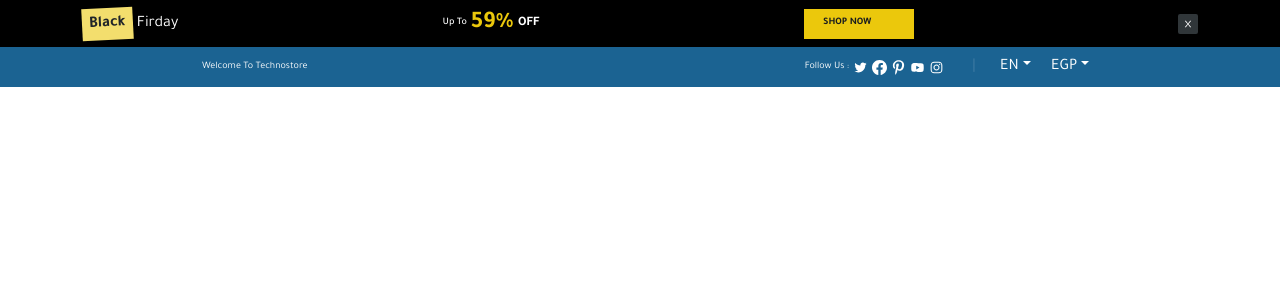
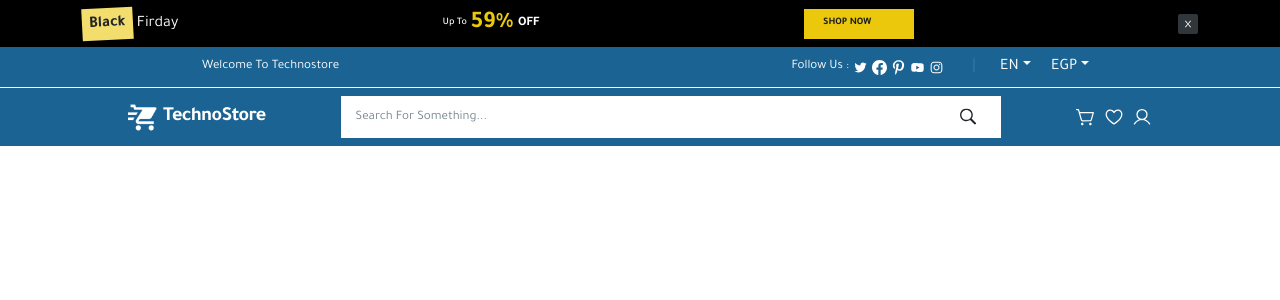
Before and after one commit to magedElshafey/technostore, a React (Create React App) app: page / in a window 1280 px wide. Shown: the top 300 px of the page. Built offline with nearby package versions, Linux system fonts and the light colour scheme; some icons are missing.

Commit message:
create main header

```diff
--- a/src/App.js
+++ b/src/App.js
@@ -8,6 +8,7 @@ import {
 } from "react-router-dom";
 import OfferHeader from "./components/layout/offerHeader/OfferHeader";
 import SettingsHeader from "./components/layout/settingsHeader/SettingsHeader";
+import MainHeader from "./components/layout/mainHeader/MainHeader";
 const App = () => {
   // handle scroll to top after page change
   function ScrollToTopAfterChangePage() {
@@ -23,6 +24,7 @@ const App = () => {
       <ScrollToTopAfterChangePage />
       <OfferHeader />
       <SettingsHeader />
+      <MainHeader />
     </Router>
   );
 };
--- /dev/null
+++ b/src/components/layout/mainHeader/MainHeader.jsx
@@ -0,0 +1,97 @@
+import React from "react";
+// style
+import style from "./mainHeader.module.css";
+// logo
+import logo from "../../../assets/Fast Cart.png";
+// icons
+import { GoSearch } from "react-icons/go";
+const MainHeader = () => {
+  return (
+    <div className={`d-none d-md-block ${style.mainDiv}`}>
+      <div className="container">
+        <div className="d-flex align-items-center justify-content-between">
+          {/*logo container*/}
+          <div className="d-flex align-items-center gap-1 text-white">
+            <img alt="logo/img" src={logo} className={style.logo} />
+            <p className={`m-0 p-0 text-white fw-bolder ${style.tecno}`}>
+              TechnoStore
+            </p>
+          </div>
+          {/*search container*/}
+          <div className={style.searchContainer}>
+            <input
+              className={style.inp}
+              placeholder="search for something..."
+              type="text"
+            />
+            <GoSearch className={style.icon} />
+          </div>
+          {/*cart , favourite , login */}
+          <div className="d-flex align-items-center gap-2">
+            <svg
+              xmlns="http://www.w3.org/2000/svg"
+              width="20"
+              height="20"
+              viewBox="0 0 32 32"
+              fill="none"
+            >
+              <path
+                d="M10 29C11.1046 29 12 28.1046 12 27C12 25.8954 11.1046 25 10 25C8.89543 25 8 25.8954 8 27C8 28.1046 8.89543 29 10 29Z"
+                fill="white"
+              />
+              <path
+                d="M23 29C24.1046 29 25 28.1046 25 27C25 25.8954 24.1046 25 23 25C21.8954 25 21 25.8954 21 27C21 28.1046 21.8954 29 23 29Z"
+                fill="white"
+              />
+              <path
+                d="M5.2875 9H27.7125L24.4125 20.55C24.2948 20.9692 24.0426 21.3381 23.6948 21.6001C23.3471 21.862 22.9229 22.0025 22.4875 22H10.5125C10.0771 22.0025 9.65293 21.862 9.30515 21.6001C8.95738 21.3381 8.70524 20.9692 8.5875 20.55L4.0625 4.725C4.0027 4.51594 3.8764 4.33207 3.70271 4.20125C3.52903 4.07042 3.31744 3.99977 3.1 4H1"
+                stroke="white"
+                stroke-width="2"
+                stroke-linecap="round"
+                stroke-linejoin="round"
+              />
+            </svg>
+            <svg
+              xmlns="http://www.w3.org/2000/svg"
+              width="20"
+              height="20"
+              viewBox="0 0 32 32"
+              fill="none"
+            >
+              <path
+                d="M16 27C16 27 3.5 20 3.5 11.5C3.5 9.99736 4.02062 8.54113 4.97328 7.37907C5.92593 6.21701 7.25178 5.42092 8.72525 5.12622C10.1987 4.83153 11.7288 5.05645 13.0551 5.76271C14.3814 6.46897 15.4221 7.61294 16 9C16.5779 7.61294 17.6186 6.46897 18.9449 5.76271C20.2712 5.05645 21.8013 4.83153 23.2748 5.12622C24.7482 5.42092 26.0741 6.21701 27.0267 7.37907C27.9794 8.54113 28.5 9.99736 28.5 11.5C28.5 20 16 27 16 27Z"
+                stroke="white"
+                stroke-width="2"
+                stroke-linecap="round"
+                stroke-linejoin="round"
+              />
+            </svg>
+            <svg
+              xmlns="http://www.w3.org/2000/svg"
+              width="20"
+              height="20"
+              viewBox="0 0 32 32"
+              fill="none"
+            >
+              <path
+                d="M16 20C20.4183 20 24 16.4183 24 12C24 7.58172 20.4183 4 16 4C11.5817 4 8 7.58172 8 12C8 16.4183 11.5817 20 16 20Z"
+                stroke="white"
+                stroke-width="2"
+                stroke-miterlimit="10"
+              />
+              <path
+                d="M3.875 27C5.10367 24.8714 6.87104 23.1038 8.99944 21.8749C11.1278 20.6459 13.5423 19.9989 16 19.9989C18.4577 19.9989 20.8722 20.6459 23.0006 21.8749C25.129 23.1038 26.8963 24.8714 28.125 27"
+                stroke="white"
+                stroke-width="2"
+                stroke-linecap="round"
+                stroke-linejoin="round"
+              />
+            </svg>
+          </div>
+        </div>
+      </div>
+    </div>
+  );
+};
+
+export default MainHeader;
--- /dev/null
+++ b/src/components/layout/mainHeader/mainHeader.module.css
@@ -0,0 +1,49 @@
+.mainDiv {
+  width: 100vw;
+  background-color: var(--navColor);
+  display: flex;
+  align-items: center;
+  padding: 8px 116px;
+}
+.logo {
+  width: 31px;
+  height: 31px;
+  object-fit: cover;
+}
+.tecno {
+  font-size: 20px;
+  font-weight: 400;
+  letter-spacing: -0.64px;
+}
+.searchContainer {
+  background-color: white;
+  padding: 9px 15px;
+  flex-grow: 1;
+  margin: 0 75px;
+  position: relative;
+}
+.inp {
+  border: none;
+  background-color: transparent;
+}
+.inp::placeholder {
+  color: #77878f;
+  font-weight: 400;
+  font-size: 13px;
+  text-transform: capitalize;
+}
+.inp:focus {
+  outline: none;
+}
+.icon {
+  width: 17px;
+  height: 17px;
+  position: absolute;
+  top: 50%;
+  right: 25px;
+  transform: translateY(-50%);
+  -webkit-transform: translateY(-50%);
+  -moz-transform: translateY(-50%);
+  -ms-transform: translateY(-50%);
+  -o-transform: translateY(-50%);
+}
--- a/src/components/layout/settingsHeader/settings.module.css
+++ b/src/components/layout/settingsHeader/settings.module.css
@@ -8,11 +8,11 @@
 }
 .welcome {
   font-weight: 400;
-  font-size: 10px;
+  font-size: 13px;
 }
 .follow {
   font-weight: 400;
-  font-size: 10px;
+  font-size: 13px;
 }
 .line {
   width: 1px;
```
Also changed, not shown: src/assets/Fast Cart.png (added), src/assets/Regular/MagnifyingGlass.svg (added).
